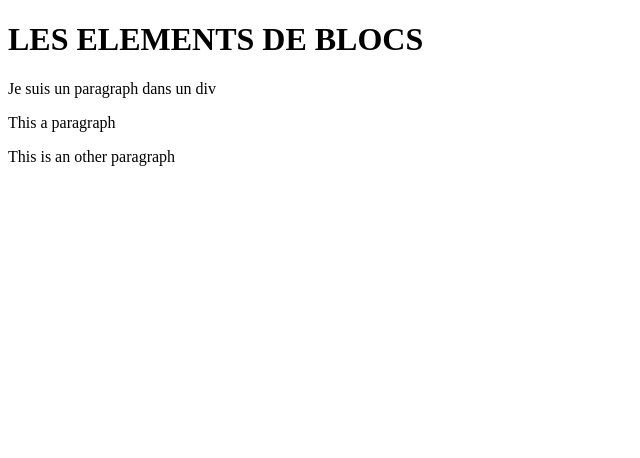
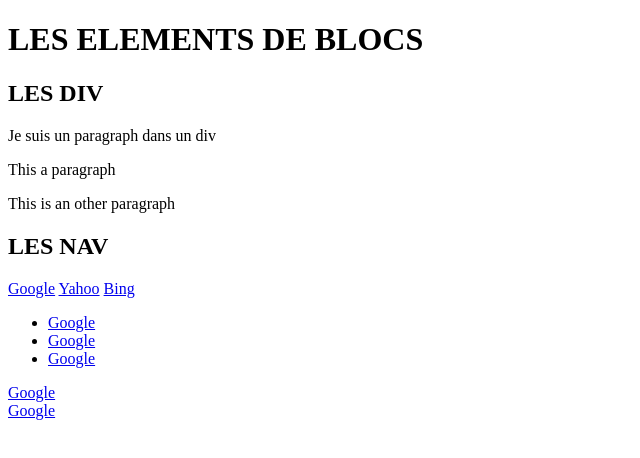
Before and after one commit to ted1104/Training-Professional-HTML, a plain HTML site: page CODE/001/page4.html in a window 1280 px wide. Shown: the whole page, without its empty margins (0-640 px from the left). Drawn offline with Linux system fonts and the light colour scheme.

Commit message:
navigation nav

```diff
--- a/CODE/001/page4.html
+++ b/CODE/001/page4.html
@@ -8,7 +8,7 @@
   </head>
   <body>
     <h1>LES ELEMENTS DE BLOCS</h1>
-
+    <h2>LES DIV</h2>
     <div>
       <p>Je suis un paragraph dans un div</p>
     </div>
@@ -23,5 +23,31 @@
         <p>This is an other paragraph</p>
       </div>
     </div>
+
+    <h2>LES NAV</h2>
+    <!-- INLINE BLOCK -->
+    <nav>
+      <a href="https://google.com">Google</a>
+      <a href="https://yahoo.com">Yahoo</a>
+      <a href="https://bing.com">Bing</a>
+    </nav>
+
+    <nav role="navigation">
+      <ul>
+        <li><a href="https://google.com" rel="external">Google</a></li>
+        <li><a href="https://google.com" rel="external">Google</a></li>
+        <li><a href="https://google.com" rel="external">Google</a></li>
+      </ul>
+    </nav>
+    <!-- UTILISATION INUTILES -->
+    <footer>
+      <nav>
+        <a href="https/google.com">Google</a>
+      </nav>
+    </footer>
+    <!-- LE FOOTER SEUL SE SUFFIT -->
+    <footer>
+      <a href="https/google.com">Google</a>
+    </footer>
   </body>
 </html>
```
Also changed, not shown: 1 other file.
